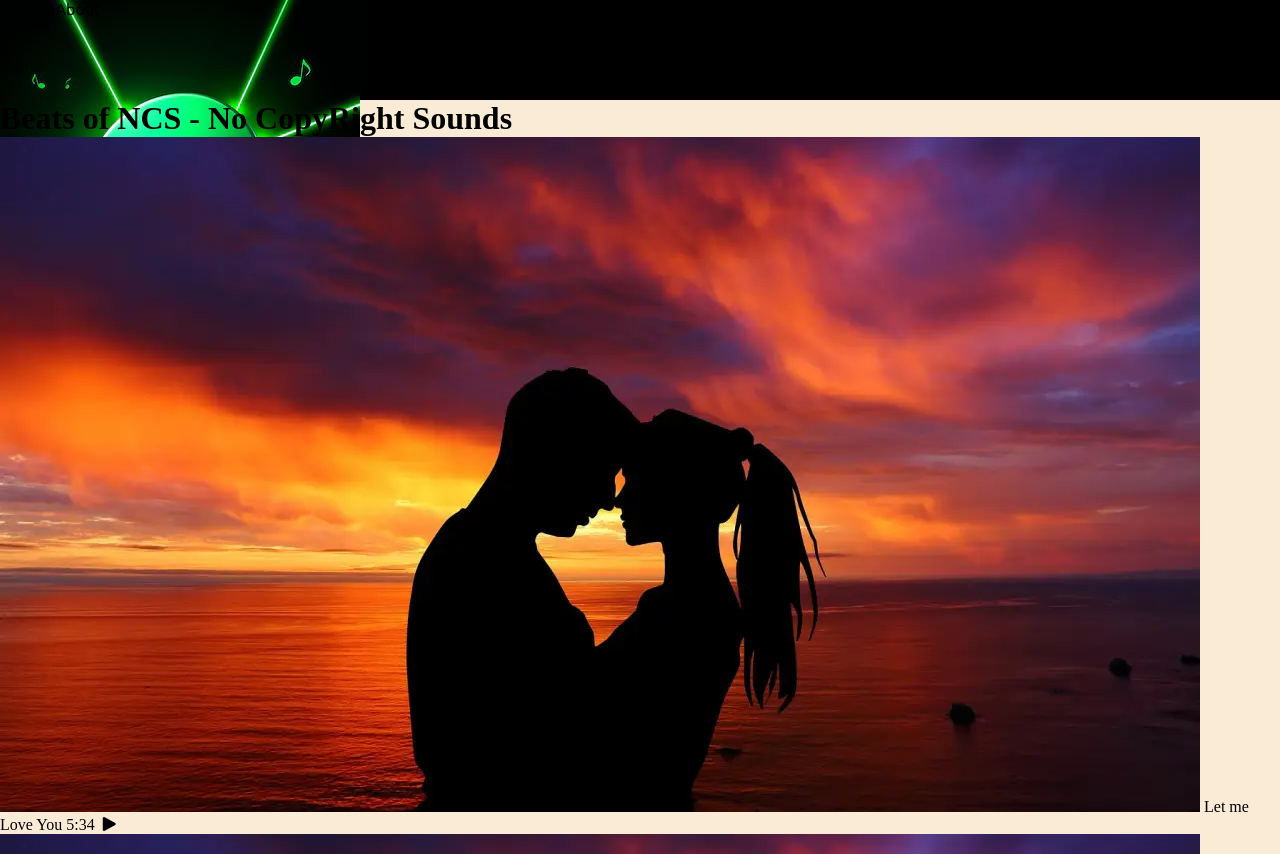
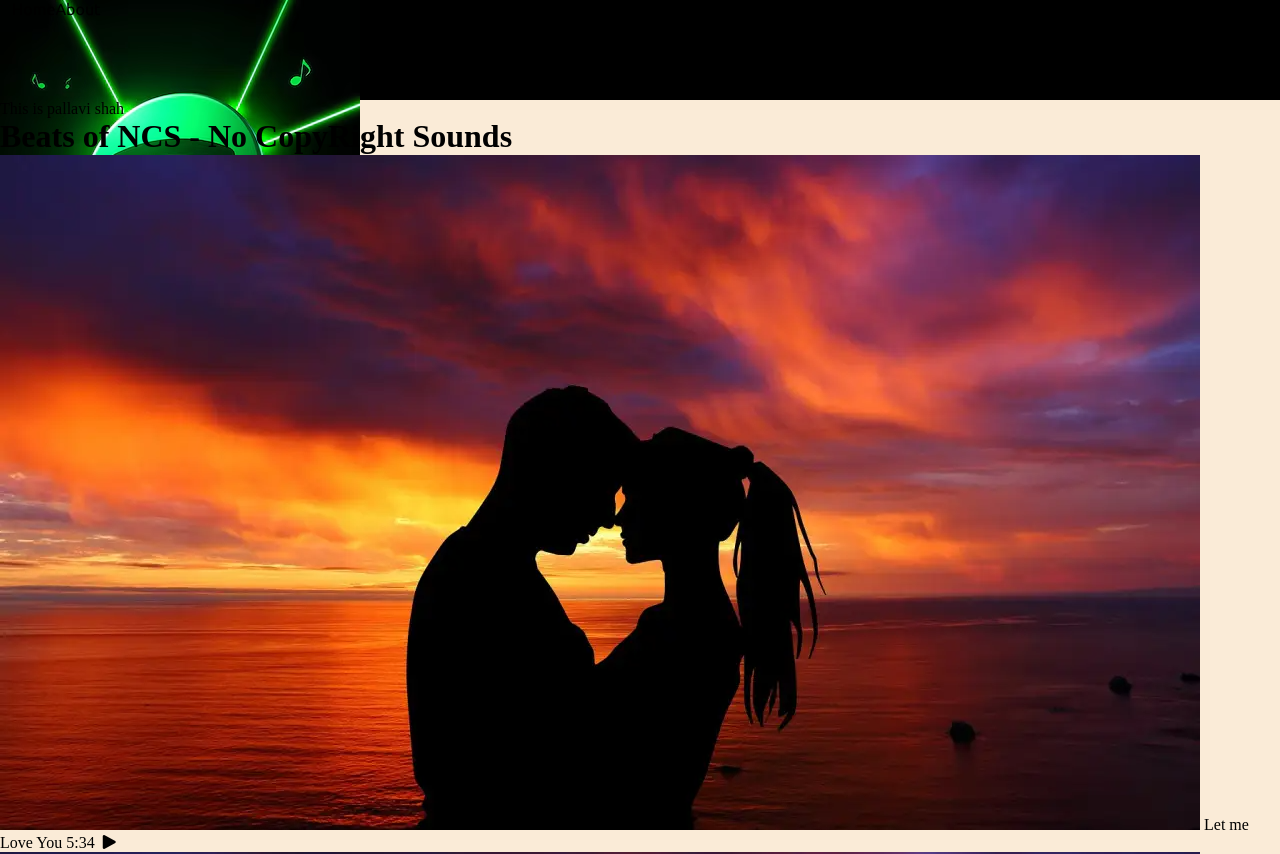
Before and after one commit to Pallavi2609/Spotify-clone, a plain HTML site: page index.html in a window 1280 px wide. Shown: the top 854 px of the page. Drawn offline with Linux system fonts and the light colour scheme.

Commit message:
add something in html page

```diff
--- a/index.html
+++ b/index.html
@@ -16,7 +16,7 @@
             <li>About</li>
         </ul>
     </nav>
-
+    <p>This is pallavi shah</p>
     <div class="container">
         <div class="songList">
             <h1>Beats of NCS - No CopyRight Sounds</h1>
```
